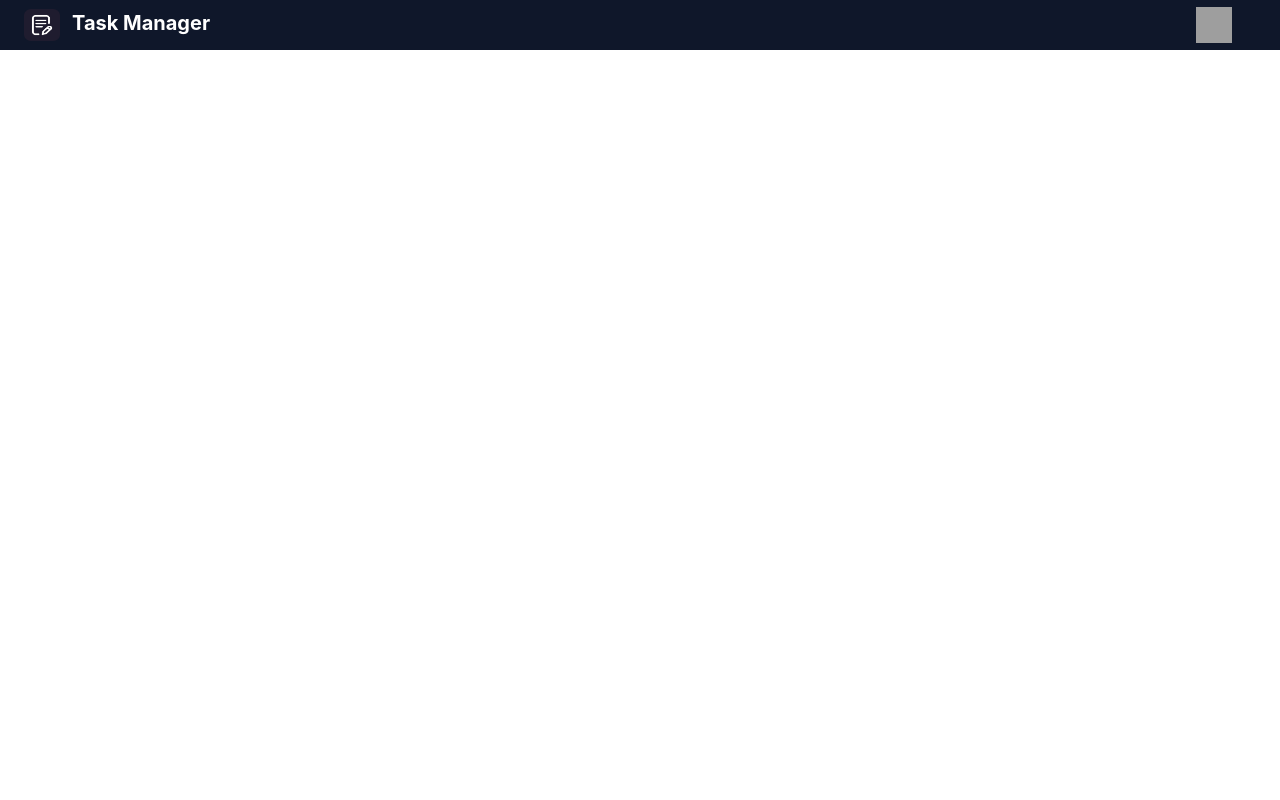
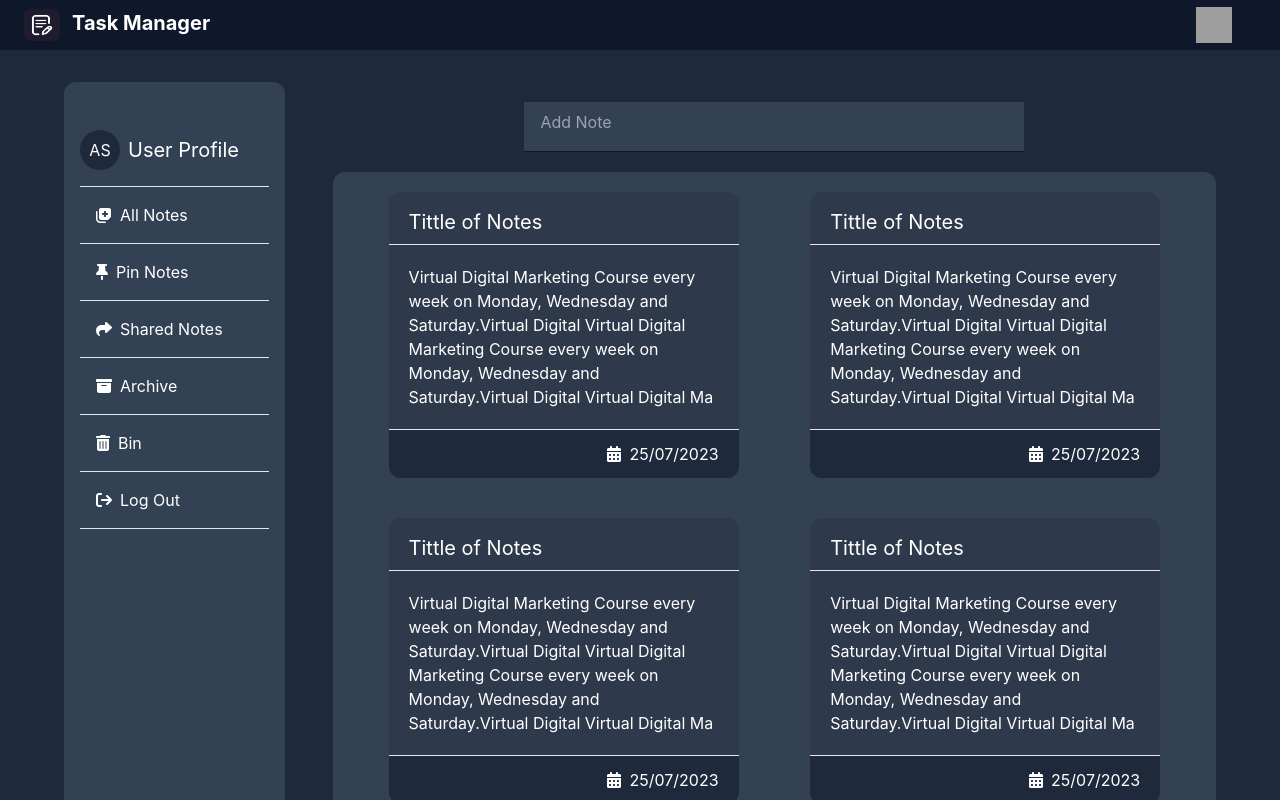
Before and after one commit to Amitsharma45/Note_Manager, a React (Create React App) app in the folder frontend/: page /home in a window 1280 px wide. Before the commit this address had no page. Shown: the top 800 px of the page. Built offline with nearby package versions, Linux system fonts and the light colour scheme; grey boxes are pictures that could not be loaded.

Commit message:
app route change

```diff
--- a/frontend/src/App.js
+++ b/frontend/src/App.js
@@ -28,8 +28,8 @@
             <>
               <Appbar toggleMode={toggleMode} />
               <Routes  >
-              {/* <Route path="/" element={<Navigate to="/home" />} /> */}
-                <Route path='/' element={<Home />} />
+              <Route path="/" element={<Navigate to="/home" />} />
+                <Route path='/home' element={<Home />} />
               </Routes>
             </>
           )
```
